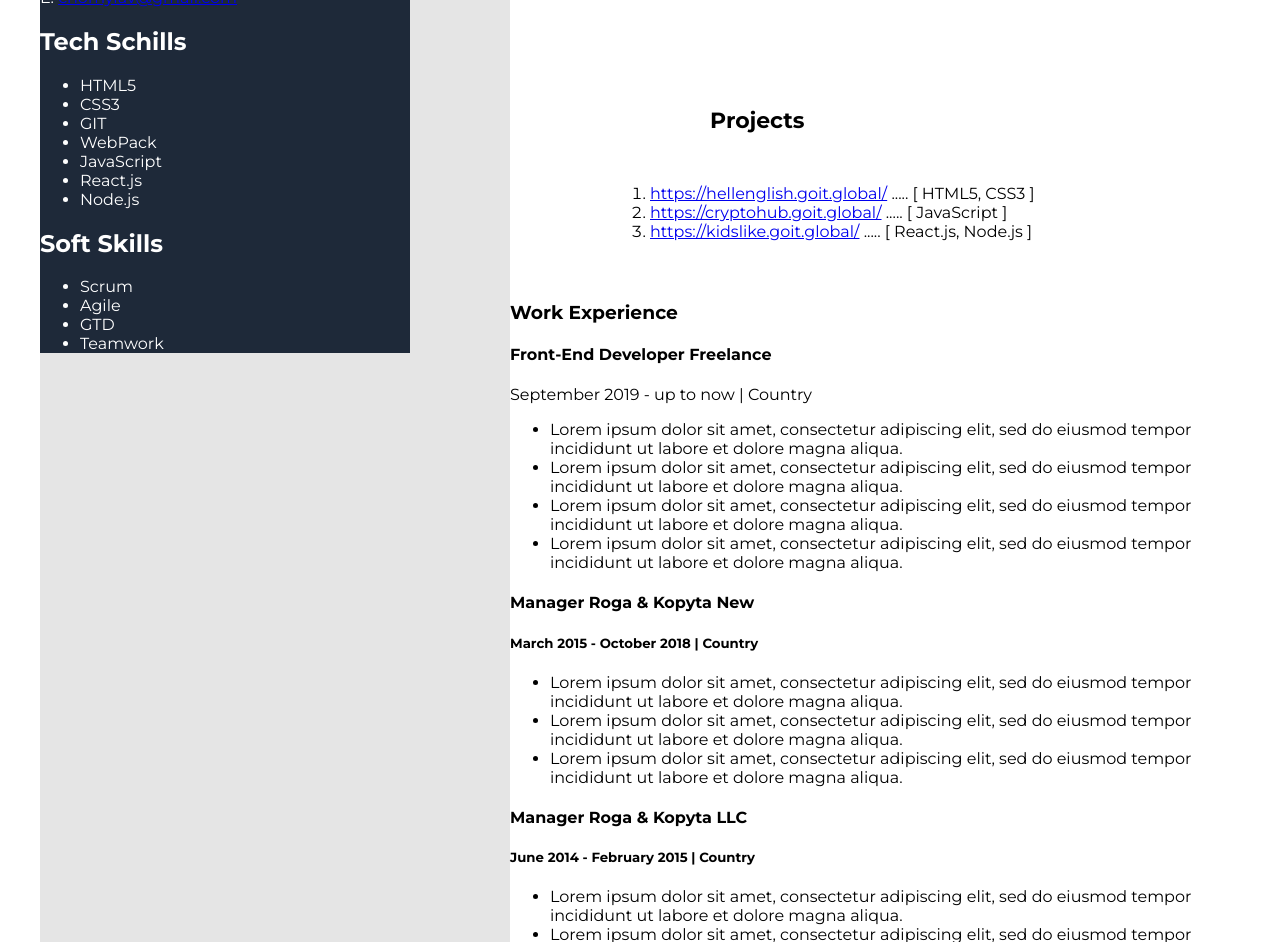
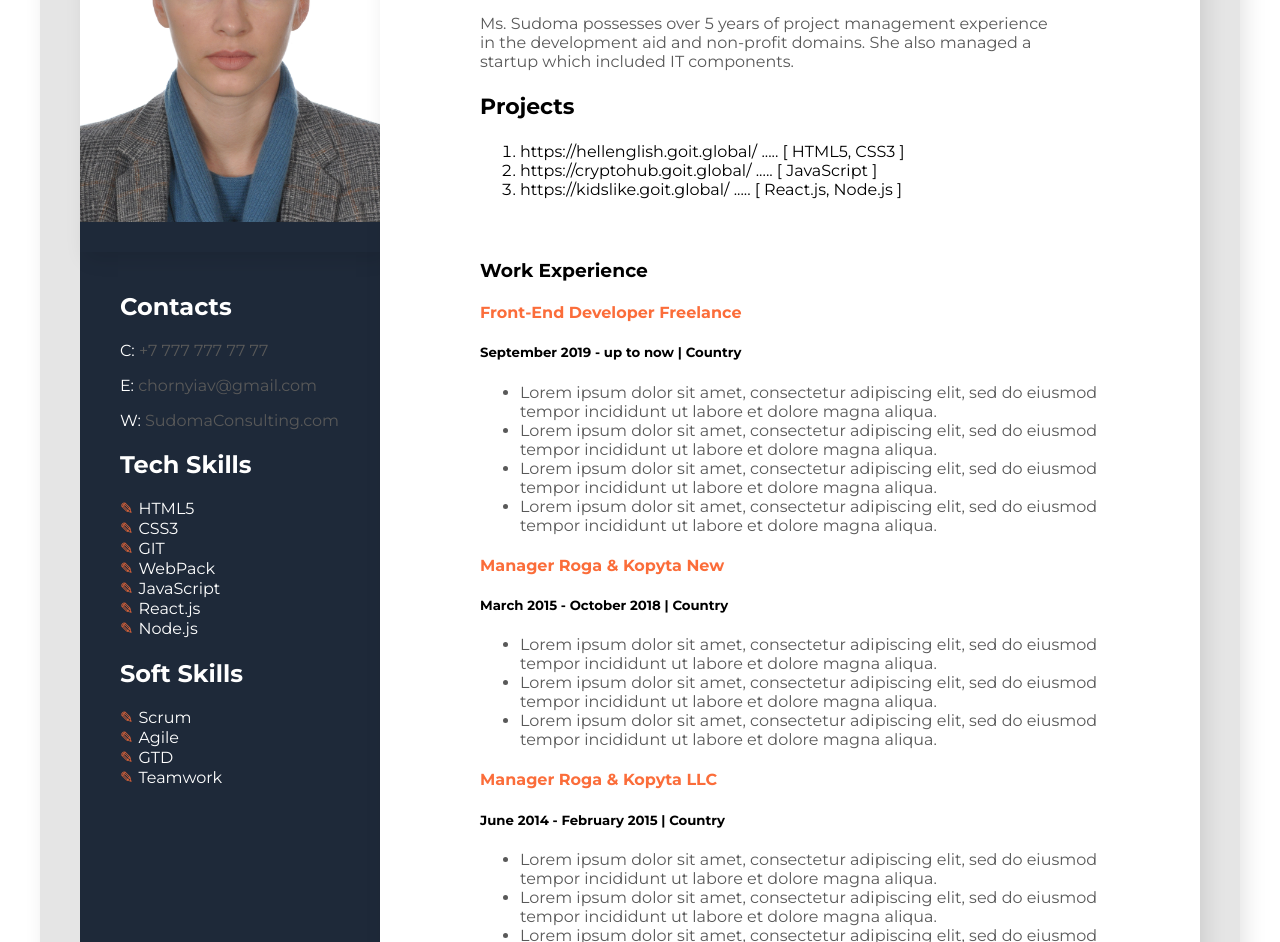
Before and after one commit to sudomao/mywebsite, a plain HTML site: page index0.html in a window 1280 px wide. Shown: the part 303-1245 px from the top of the page. Drawn offline with Linux system fonts and the light colour scheme.

Commit message:
final commit
final commit

```diff
--- a/index0.html
+++ b/index0.html
@@ -23,7 +23,7 @@
         <div class="about-user">
           <h3 class="IT-Project-Manager">IT Project Manager</h3>
           <h1 class="Oksana-Sudoma">Oksana Sudoma</h1>
-          <p>
+          <p class="parag1">
             Ms. Sudoma possesses over 5 years of project management experience
             in the development aid and non-profit domains. She also managed a
             startup which included IT components.
@@ -59,9 +59,9 @@
             <h3>Work Experience</h3>
             <!--Company 1-->
             <div>
-              <h4>Front-End Developer Freelance</h4>
-              <p>September 2019 - up to now | Country</p>
-              <ul>
+              <h4 class="company1">Front-End Developer Freelance</h4>
+              <h5>September 2019 - up to now | Country</h5>
+              <ul class="ul1">
                 <li>
                   Lorem ipsum dolor sit amet, consectetur adipiscing elit, sed
                   do eiusmod tempor incididunt ut labore et dolore magna aliqua.
@@ -83,9 +83,9 @@
           </div>
           <!-- Company 2 -->
           <div>
-            <h4>Manager Roga & Kopyta New</h4>
+            <h4 class="company2">Manager Roga & Kopyta New</h4>
             <h5>March 2015 - October 2018 | Country</h5>
-            <ul>
+            <ul class="ul2">
               <li>
                 Lorem ipsum dolor sit amet, consectetur adipiscing elit, sed do
                 eiusmod tempor incididunt ut labore et dolore magna aliqua.
@@ -102,9 +102,9 @@
           </div>
           <!-- Company 3 -->
           <div>
-            <h4>Manager Roga & Kopyta LLC</h4>
+            <h4 class="company3">Manager Roga & Kopyta LLC</h4>
             <h5>June 2014 - February 2015 | Country</h5>
-            <ul>
+            <ul class="ul3">
               <li>
                 Lorem ipsum dolor sit amet, consectetur adipiscing elit, sed do
                 eiusmod tempor incididunt ut labore et dolore magna aliqua.
@@ -119,42 +119,46 @@
               </li>
             </ul>
           </div>
-          >
         </div>
         <!-- Education -->
         <div class="education">
           <h3>Education</h3>
-          <h4>National University of Radioelectronics</h4>
-          <h4>Management</h4>
-          <h5>September 2009 - June 2014 | Country</h5>
+          <h4 class="university">National University of Radioelectronics</h4>
+          <h5>Management</h5>
+          <p class="ul4">September 2009 - June 2014 | Country</p>
         </div>
       </div>
+      <!-- sidebar -->
+      <div class="sidebar-content">
+        <aside>
+          <!-- photo -->
+          <img class="photo" src="img/photo1.JPG" alt="sudoma-photo" />
 
-      <div>
-        <!-- sidebar -->
-
-        <aside class="sidebar">
-          <img class="photo" src="photoos.jpeg" alt="sudoma-photo" />
-
-          <div>
+          <div class="sidebar-content">
             <!-- Contacts -->
             <div>
               <h2>Contacts</h2>
               <div>
-                <p>C: <a href="tel:+7 777 777 77 77">+7 777 777 77 77</a></p>
+                <p class="phone">
+                  C: <a href="tel:+7 777 777 77 77">+7 777 777 77 77</a>
+                </p>
 
-                <p>
+                <p class="email">
                   E:
                   <a href="mailto:chornyiav@gmail.com">chornyiav@gmail.com</a>
+                </p>
+
+                <p class="website">
+                  W: <a href="SudomaConsulting.com">SudomaConsulting.com</a>
                 </p>
               </div>
             </div>
             <!-- Tech Skills -->
 
             <div>
-              <h2>Tech Schills</h2>
-              <ul>
-                <li>HTML5</li>
+              <h2>Tech Skills</h2>
+              <ul class="liorange">
+                <li><span>HTML5</span></li>
                 <li>CSS3</li>
                 <li>GIT</li>
                 <li>WebPack</li>
@@ -169,7 +173,7 @@
               <h2>Soft Skills</h2>
 
               <div>
-                <ul>
+                <ul class="liorange">
                   <li>Scrum</li>
                   <li>Agile</li>
                   <li>GTD</li>
--- a/styles/styles.css
+++ b/styles/styles.css
@@ -8,35 +8,55 @@ body {
     flex-direction: row-reverse;
     background-color: #E5E5E5;
     width: 1200px;
-    margin: 0 auto;
+    height: auto;
+    margin: 40px auto;
     color: #000000;
+    box-shadow: 6px 6px 20px rgba(0, 0, 0, 0.1);
 }
 
 /* .main content */
 .main-content {
     background-color: #fff;
-    margin: 120px auto 50px 100px;
+    margin: 40px 40px 40px auto;
+    padding-left: 100px;
+    padding-top: 80px;
+    padding-bottom: 100px;
+    box-shadow: 6px 6px 20px rgba(0, 0, 0, 0.1);
 }
 
 /* about user */
-.about-user {}
+.about-user {
+    margin-right: 150px;
+}
 
 /* IT-Project-Manager */
 .IT-Project-Manager {}
 
 /* Oksana-Sudoma */
-.Oksana-Sudoma {}
+.Oksana-Sudoma {
+    font-weight: 700;
+    font-size: 45px;
+    line-height: 55px;
+}
+
+/* parag1 */
+.parag1 {
+    color: #595959;
+
+}
 
 /* about projects  */
-.projects {
-    margin: 120px auto 50px 100px;
+.projects a {
+    color: #595959;
+
     color: #000000;
+    text-decoration: none;
 }
 
 .project-title {
     font-size: 22px;
     color: #000000;
-    margin: 120px auto 50px 100px;
+
 
 }
 
@@ -47,31 +67,108 @@ body {
     margin-top: 60px;
 }
 
+/* company1-3 */
+.company1 {
+    color: #FB6D3A
+}
+
+/* ul1 */
+.ul1 {
+    color: #595959;
+    margin-right: 100px;
+}
+
+/* company2 */
+.company2 {
+    color: #FB6D3A
+}
+
+/* ul2 */
+.ul2 {
+    color: #595959;
+    margin-right: 100px;
+}
+
+/* company3 */
+.company3 {
+    color: #FB6D3A
+}
+
+/* ul3 */
+.ul3 {
+    color: #595959;
+    margin-right: 100px;
+}
+
 /* education styles */
+
 .education {}
 
+/* university */
+.university {
+    color: #FB6D3A;
+}
+
+.ul4 {
+    color: #595959;
+}
 
 /* sidebar styles*/
-
+.sidebar-content {
+    margin-left: 40px;
+    margin-top: 40px;
+    margin-bottom: 40px;
+    background-color: #1E2939;
+    color: #fff
+}
 
 /* image style */
 .photo {
-    width: 370px;
+    width: 300px;
     display: block;
-    margin-top: 120px;
+    margin-top: 40px;
     margin-left: auto;
     margin-right: auto;
-    padding-top: 40px;
+    padding: 30px 0px 30px 0px;
+    box-shadow: 6px 6px 20px rgba(0, 0, 0, 0.1);
 }
 
+/* phone */
+.phone a,
+.email a,
+.website a {
+    color: #595959;
+    text-decoration: none;
+    width: 183px;
+    height: 83px;
+    left: 80px;
+    top: 485px;
+}
 
 .sidebar {
     background-color: #1E2939;
     width: 370px;
     scroll-behavior: smooth;
     color: #fff;
-
+    height: auto;
+    margin: 40px auto 40px 40px;
 
 }
 
 .soft-skills {}
+
+.liorange {
+    padding: 0;
+}
+
+.liorange li {
+    list-style: none;
+}
+
+.liorange li::before {
+    color: #FB6D3A;
+    content: '\270E';
+    font-size: 16px;
+    line-height: 20px;
+    padding-right: 5px;
+}
```
Also changed, not shown: index.html (deleted, +0 -26 lines), index2.html (deleted, +0 -47 lines), notindex.html (deleted, +0 -15 lines), img/PhotoOS.jpeg (deleted), img/photo.jpg (deleted), img/photo1.JPG (added), 2 other files.
